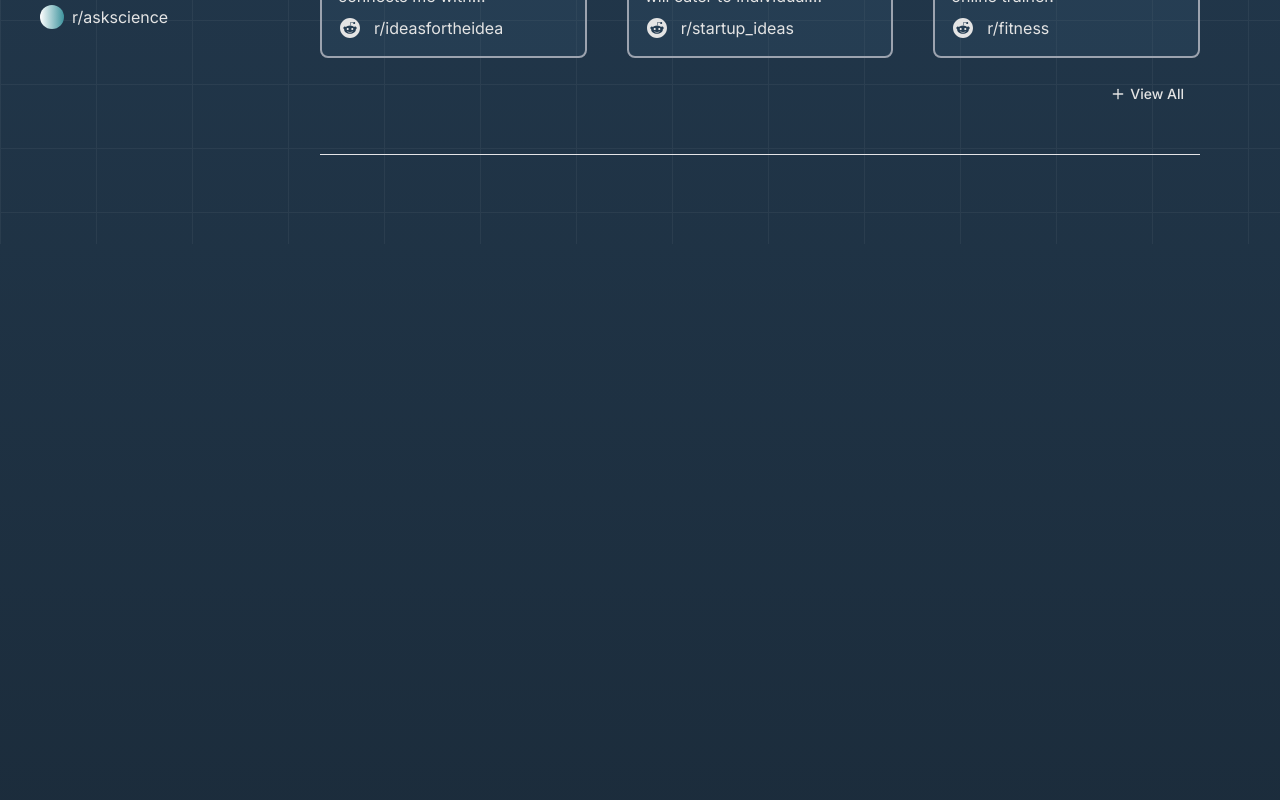
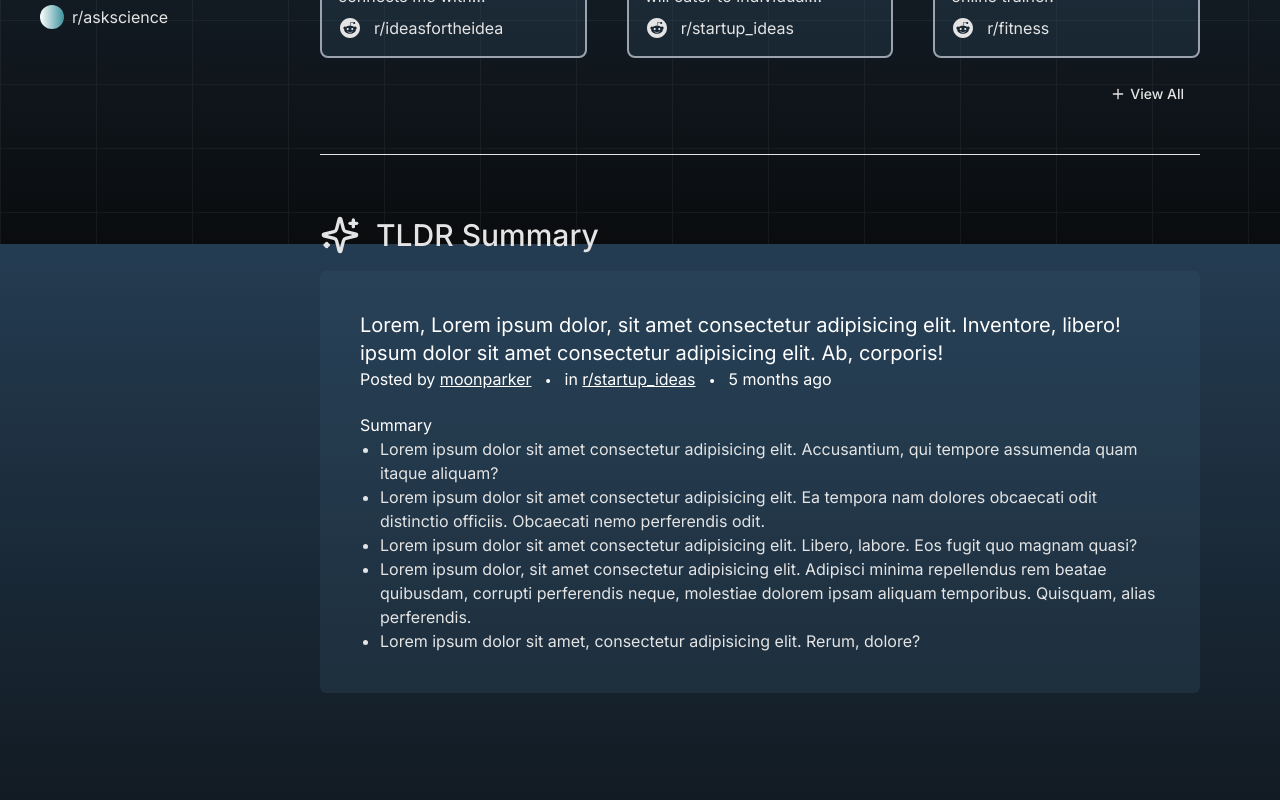
Before and after one commit to UltigendLemate/vihaan-hack, a Next.js app: page /idea in a window 1280 px wide. Shown: the part 556-1356 px from the top of the page. Built offline with nearby package versions, Linux system fonts and the light colour scheme.

Commit message:
main ready

```diff
--- a/src/app/idea/page.tsx
+++ b/src/app/idea/page.tsx
@@ -1,20 +1,28 @@
 import Navbar from "@/components/Navbar";
 import SIdebar from "@/components/SIdebar";
+import Tldr from "@/components/Tldr";
 import UserComment from "@/components/UserComment";
 import { Button } from "@/components/ui/button";
 import { Separator } from "@/components/ui/separator";
-import { BookText, Plus } from 'lucide-react';
+import { BookText, Plus, Sparkles } from 'lucide-react';
 const Idea = () => {
     const dummyData = [
-        {user : "u/unapologeticNerd", text : "I wish there was an app which connects me with personalised.. ", subreddit : "r/ideasfortheidea" },
-        {user : "u/Chaitanya", text : "I'm working on an app which will cater to individual exercise asjdf askdf how are you", subreddit : "r/startup_ideas" },
-        {user : "u/bakshi_dhruv", text : "Not a gym in my area, need an online trainer.", subreddit : "r/fitness"}
+        { user: "u/unapologeticNerd", text: "I wish there was an app which connects me with personalised.. ", subreddit: "r/ideasfortheidea" },
+        { user: "u/Chaitanya", text: "I'm working on an app which will cater to individual exercise asjdf askdf how are you", subreddit: "r/startup_ideas" },
+        { user: "u/bakshi_dhruv", text: "Not a gym in my area, need an online trainer.", subreddit: "r/fitness" }
     ]
+    const subreddits = [
+        "r/business", "r/startup_ideas", "r/ideasfortheidea", "r/fitness", "r/technology", "r/programming", "r/askreddit", "r/askscience"
+    ]
+
+    const addSubreddit = () => {
+        console.log('Add subreddit');
+    }
     return (<main className="">
         <Navbar />
         <Separator className="my-4" />
-        <div className="flex h-[500vh] justify-between items-start my-10 px-10 relative">
-            <SIdebar />
+        <div className="flex h-[300vh] justify-between items-start my-10 px-10 relative">
+            <SIdebar subreddits={subreddits} add={addSubreddit} />
             <div className="w-[80%] px-10 grid gap-5">
                 <h2 className="text-3xl font-medium">Lorem ipsum dolor sit amet, consectetur adipisicing elit. Itaque ipsum cupiditate incidunt voluptatum cumque.</h2>
                 <p>Ideateit scanned 651 comments to find you 96 relevant comments from 8 relevant discussions.</p>
@@ -33,10 +41,22 @@
                     </div>
 
                     <div className="flex justify-end">
-                        <Button variant={'ghost'}><Plus className="h-4 w-4 mr-1"/> View All</Button>
+                        <Button variant={'ghost'}><Plus className="h-4 w-4 mr-1" /> View All</Button>
                     </div>
                 </div>
-                <Separator className=""/>
+                <Separator className="" />
+                <div className="grid gap-4 my-10">
+                    <div className="flex gap-4 items-center">
+
+                        <Sparkles className="text-[#E4E4E4] w-10 h-10" />
+                        <h4 className="text-3xl font-medium">TLDR Summary</h4>
+
+                    </div>
+                    <Tldr />
+
+
+
+                </div>
             </div>
         </div>
 
--- a/src/app/layout.tsx
+++ b/src/app/layout.tsx
@@ -18,7 +18,7 @@
   return (
     <html lang="en">
 
-      <body className={cn(inter.className,"text-[#E4E4E4] bg-gradient-to-b from-[#243C52] to-[#0A0C0E] z-20")}>
+      <body className={cn(inter.className,"text-[#E4E4E4] bg-gradient-to-b from-[#243C52] to-[#0A0C0E] bg-fixed")}>
       <div className="absolute inset-0 -z-20 opacity-5 h-full w-full bg-transparent bg-[linear-gradient(to_right,#f0f0f0_1px,transparent_1px),linear-gradient(to_bottom,#f0f0f0_1px,transparent_1px)] bg-[size:6rem_4rem]"></div>
       {children}
         </body>
--- a/src/app/page.tsx
+++ b/src/app/page.tsx
@@ -8,7 +8,5 @@
       <Navbar/>
       <Hero/>
     </main>
-    {/* // </div> */}
-
   );
 }
--- a/src/components/SIdebar.tsx
+++ b/src/components/SIdebar.tsx
@@ -1,12 +1,13 @@
 import { Plus } from 'lucide-react'
 import React from 'react'
 
-type Props = {}
+type Props = {
+  subreddits : string[]
+  add : ()=>void
+}
 
 const SIdebar = (props: Props) => {
-  const dummyData = [
-    "r/business", "r/startup_ideas", "r/ideasfortheidea", "r/fitness", "r/technology", "r/programming", "r/askreddit", "r/askscience"
-  ]
+
   const colors = [
     ["#0061FF", "#60EFFF"],
     ["#595CFF", "#C6F8FF"],
@@ -18,7 +19,7 @@
       <div>
         <h5 className='hover:underline cursor-pointer text-xl'>Include subreddit <Plus className='inline h-4 w-4' /></h5>
         <div className='grid gap-4 my-3'>
-          {dummyData.map((data, index) => (
+          {props.subreddits.map((data, index) => (
             <div key={index} className='flex gap-2 items-center'>
               <div className='w-6 h-6 bg-gradient-to-r rounded-full' style={{
                 background: `linear-gradient(to right,
--- /dev/null
+++ b/src/components/Tldr.tsx
@@ -0,0 +1,26 @@
+import { Dot } from 'lucide-react'
+import React from 'react'
+
+type Props = {}
+
+const Tldr = (props: Props) => {
+  return (
+    <div className='bg-[#3858733D] rounded-md p-10 text-white'>
+        <h5 className='text-xl'>Lorem, Lorem ipsum dolor, sit amet consectetur adipisicing elit. Inventore, libero! ipsum dolor sit amet consectetur adipisicing elit. Ab, corporis!</h5>
+        <h6>Posted by <span className='underline'>moonparker</span> <Dot className='inline'/> in <span className='underline'>r/startup_ideas</span> <Dot className='inline'/> 5 months ago</h6>
+
+        <h6 className='text-md mt-5'>Summary</h6>
+        <ul className='text-[#e4e4e4] list-disc list-outside pl-5'>
+            <li>Lorem ipsum dolor sit amet consectetur adipisicing elit. Accusantium, qui tempore assumenda quam itaque aliquam?</li>
+            <li>Lorem ipsum dolor sit amet consectetur adipisicing elit. Ea tempora nam dolores obcaecati odit distinctio officiis. Obcaecati nemo perferendis odit.</li>
+            <li>Lorem ipsum dolor sit amet consectetur adipisicing elit. Libero, labore. Eos fugit quo magnam quasi?</li>
+            <li>Lorem ipsum dolor, sit amet consectetur adipisicing elit. Adipisci minima repellendus rem beatae quibusdam, corrupti perferendis neque, molestiae dolorem ipsam aliquam temporibus. Quisquam, alias perferendis.</li>
+            <li>Lorem ipsum dolor sit amet, consectetur adipisicing elit. Rerum, dolore?</li>
+        </ul>
+
+
+    </div>
+  )
+}
+
+export default Tldr
```
